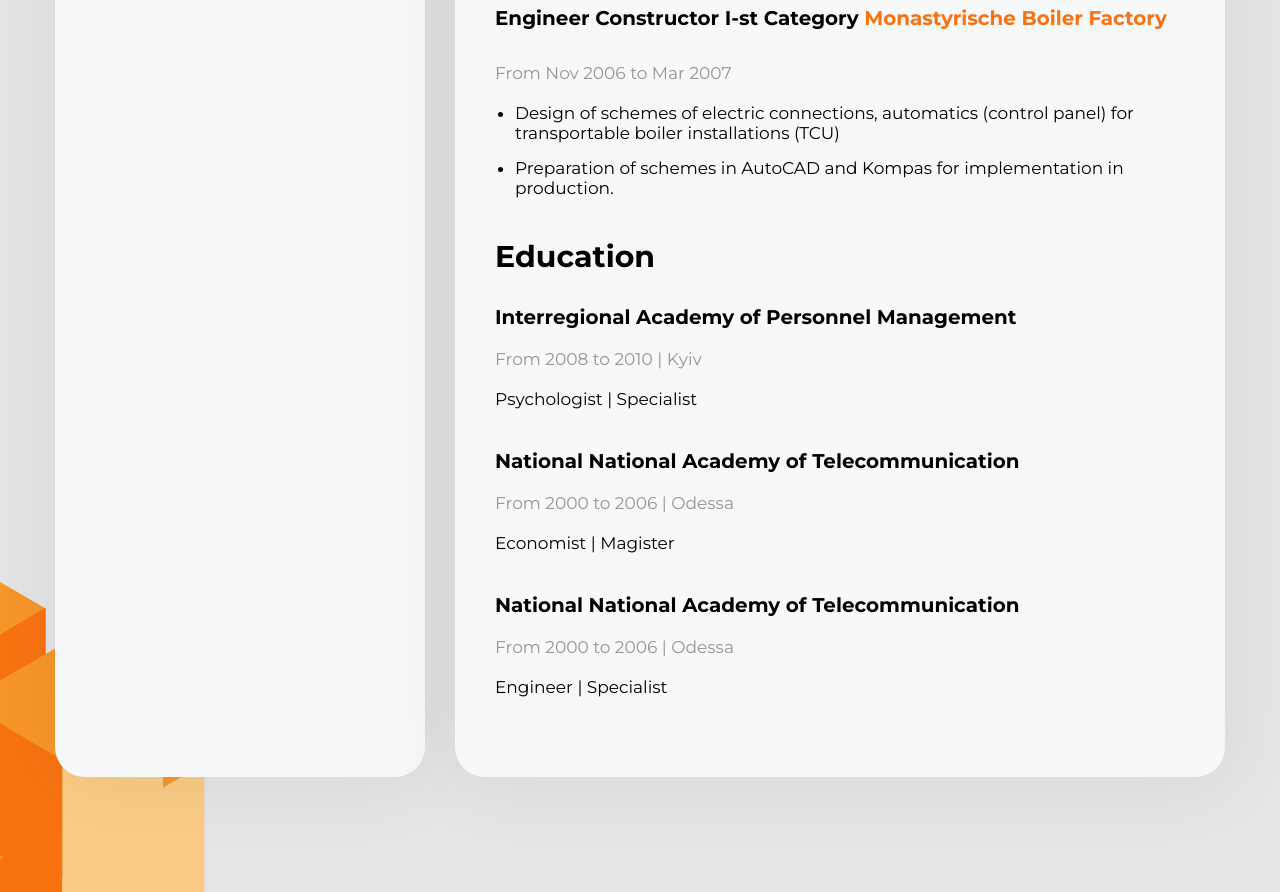
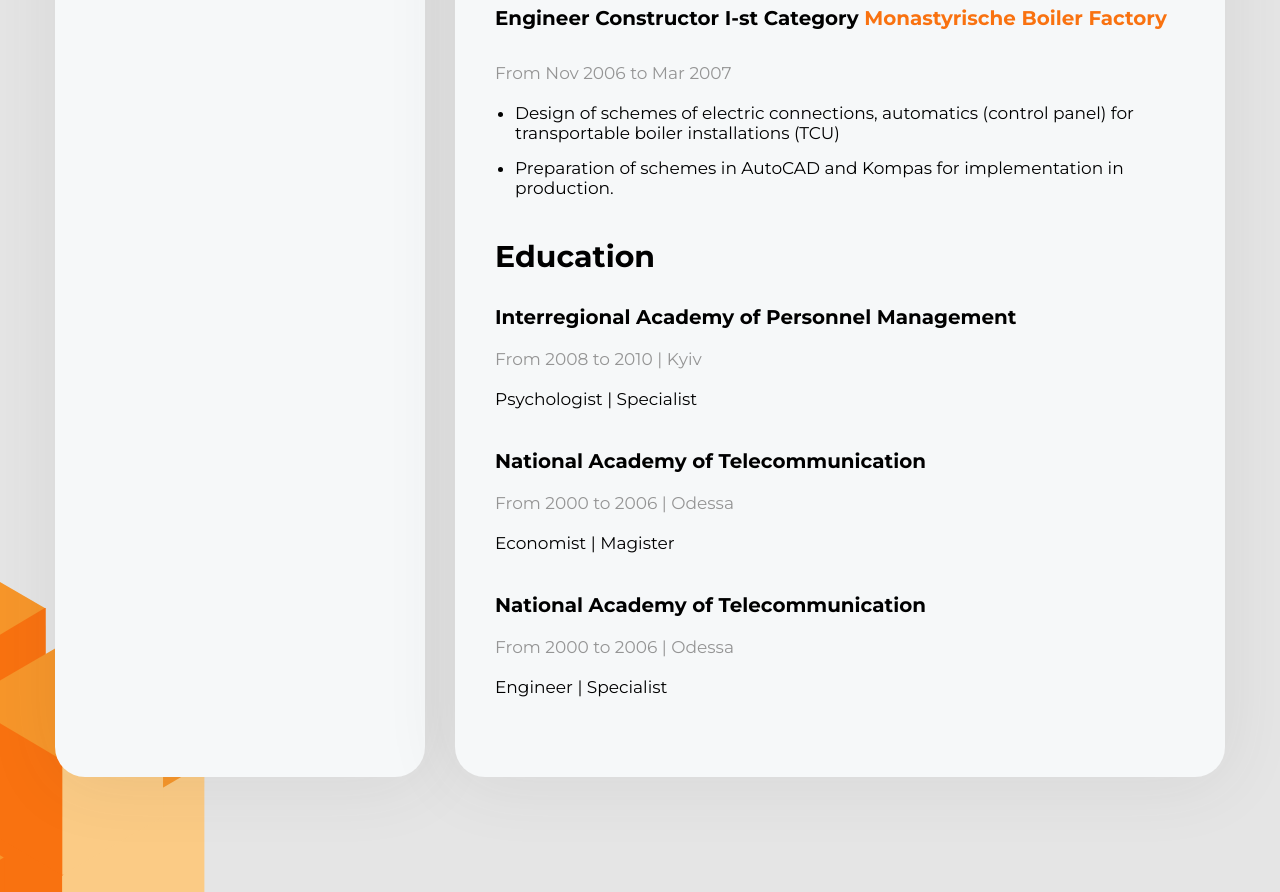
Before and after one commit to Viksia/Resume-full-version, a plain HTML site: page index.html in a window 1280 px wide. Shown: the part 3187-4079 px from the top of the page. Drawn offline with Linux system fonts and the light colour scheme.

Commit message:
Change name of the academy

```diff
--- a/index.html
+++ b/index.html
@@ -242,12 +242,12 @@
                         <p>Psychologist | Specialist</p>
                     </div>
                     <div class="job-position">
-                        <h3 class="education-experience-subtitle">National National Academy of Telecommunication</h3>
+                        <h3 class="education-experience-subtitle">National Academy of Telecommunication</h3>
                         <p class="education-period">From 2000 to 2006 | Odessa</p>
                         <p>Economist | Magister</p>
                     </div>
                     <div class="job-position">
-                        <h3 class="education-experience-subtitle">National National Academy of Telecommunication</h3>
+                        <h3 class="education-experience-subtitle">National Academy of Telecommunication</h3>
                         <p class="education-period">From 2000 to 2006 | Odessa</p>
                         <p>Engineer | Specialist</p>
                     </div>
```
